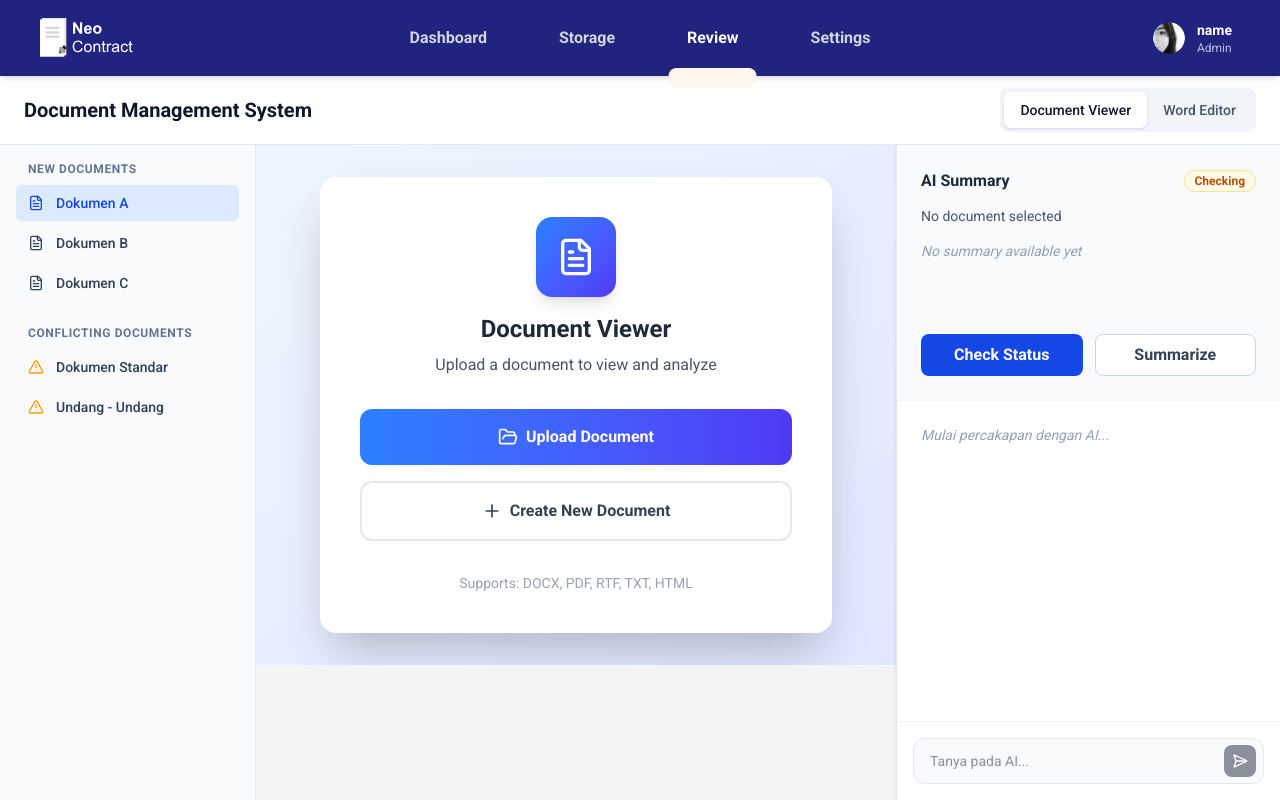
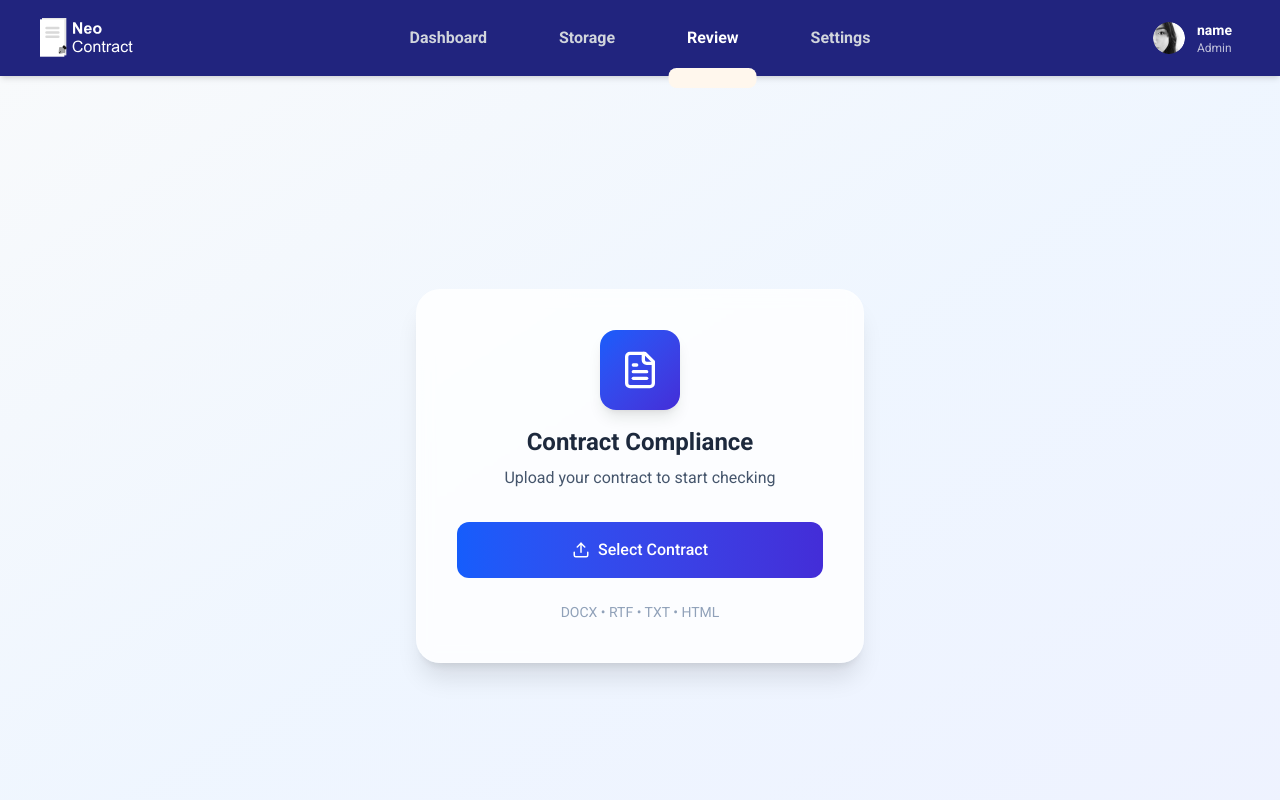
Before and after one commit to taufiqrmadhana/cybergsecurity, a Next.js app in the folder cybergsecurity/: page /pages/review in a window 1280 px wide. Built offline with nearby package versions, Linux system fonts and the light colour scheme; sample sign-in values are in the browser's storage.

Commit message:
fix: chatbot

```diff
--- a/cybergsecurity/package.json
+++ b/cybergsecurity/package.json
@@ -17,6 +17,7 @@
     "file-saver": "^2.0.5",
     "html-docx-js": "^0.3.1",
     "html-to-docx": "^1.8.0",
+    "jwt-decode": "^4.0.0",
     "lucide-react": "^0.544.0",
     "mammoth": "^1.11.0",
     "next": "15.5.4",
--- a/cybergsecurity/src/app/pages/review/page.tsx
+++ b/cybergsecurity/src/app/pages/review/page.tsx
@@ -2,165 +2,253 @@
 
 import { AIAssistantPanel } from '@/app/components/review/AIAssistantPanel'
 import { DocumentListSidebar } from '@/app/components/review/DocumentListSidebar'
-import { EditorPanel } from '@/app/components/review/EditorPanel'
-import WordEditor from '@/app/components/review/WordEditor'
-import { FileProvider, useFileContext } from '@/app/contexts/FileContext'
-import { FileText, FolderOpen, Plus } from 'lucide-react'
-import { useState } from 'react'
+import { FileProvider } from '@/app/contexts/FileContext'
+import { saveAs } from 'file-saver'
+import htmlDocx from 'html-docx-js/dist/html-docx'
+import { AlertTriangle, Check, FileText, Loader2, Save, Upload } from 'lucide-react'
+import * as mammoth from 'mammoth'
+import { useEffect, useRef, useState } from 'react'
 
 type Message = { sender: 'user' | 'ai'; text: string }
 type Status = 'Conflict' | 'Approved' | 'Checking'
 
-const ViewerLandingScreen = () => {
-  const { createNewFile, triggerFileInput, isLoading } = useFileContext()
+const OnboardingScreen = ({ onFileSelect }: { onFileSelect: (file: File) => void }) => {
   return (
-    <div className="flex-1 overflow-y-auto bg-gradient-to-br from-blue-50 to-indigo-100 flex items-center justify-center p-8">
-      <div className="bg-white rounded-2xl shadow-2xl p-10 max-w-lg w-full">
+    <div className="flex-1 h-full flex items-center justify-center p-4 sm:p-8 bg-gradient-to-br from-slate-50 via-blue-50 to-indigo-50">
+      <div className="bg-white/80 backdrop-blur-sm rounded-3xl shadow-xl border border-white/20 p-6 sm:p-10 max-w-md w-full">
         <div className="text-center mb-8">
-          <div className="w-20 h-20 bg-gradient-to-br from-blue-500 to-indigo-600 rounded-2xl flex items-center justify-center mx-auto mb-4 shadow-lg">
-            <FileText size={40} className="text-white" />
+          <div className="w-16 h-16 sm:w-20 sm:h-20 bg-gradient-to-br from-blue-600 to-indigo-700 rounded-2xl flex items-center justify-center mx-auto mb-4 shadow-lg">
+            <FileText size={32} className="text-white sm:w-10 sm:h-10" />
           </div>
-          <h1 className="text-2xl font-bold text-gray-800 mb-2">Document Viewer</h1>
-          <p className="text-gray-600">Upload a document to view and analyze</p>
+          <h1 className="text-xl sm:text-2xl font-bold text-slate-800 mb-2">Contract Compliance</h1>
+          <p className="text-slate-600 text-sm sm:text-base">Upload your contract to start checking</p>
         </div>
-        <div className="space-y-4">
+        <div className="space-y-3">
+          <input
+            type="file"
+            id="fileInput"
+            className="hidden"
+            accept=".pdf,.doc,.docx,.txt,.html,.htm,.rtf"
+            onChange={(e) => {
+              const file = e.target.files?.[0]
+              if (file) onFileSelect(file)
+            }}
+          />
           <button
-            onClick={triggerFileInput}
-            disabled={isLoading}
-            className="w-full bg-gradient-to-r from-blue-500 to-indigo-600 text-white py-4 rounded-xl font-semibold hover:shadow-lg transform hover:-translate-y-0.5 transition-all duration-200 flex items-center justify-center disabled:opacity-50"
+            onClick={() => document.getElementById('fileInput')?.click()}
+            className="w-full bg-gradient-to-r from-blue-600 to-indigo-700 text-white py-3 sm:py-4 rounded-xl font-medium hover:shadow-lg hover:scale-[1.02] transition-all duration-300 flex items-center justify-center text-sm sm:text-base"
           >
-            <FolderOpen size={20} className="mr-2" />
-            {isLoading ? 'Loading...' : 'Upload Document'}
-          </button>
-          <button
-            onClick={createNewFile}
-            className="w-full bg-white border-2 border-gray-200 text-gray-700 py-4 rounded-xl font-semibold hover:border-blue-400 hover:shadow-md transform hover:-translate-y-0.5 transition-all duration-200 flex items-center justify-center"
-          >
-            <Plus size={20} className="mr-2" />
-            Create New Document
+            <Upload size={18} className="mr-2" />
+            Select Contract
           </button>
         </div>
-        <div className="mt-8 text-center text-sm text-gray-400">Supports: DOCX, PDF, RTF, TXT, HTML</div>
-      </div>
-      {isLoading && (
-        <div className="fixed inset-0 bg-black bg-opacity-50 flex items-center justify-center z-50">
-          <div className="bg-white rounded-xl p-6 shadow-2xl">
-            <div className="flex items-center space-x-3">
-              <div className="animate-spin rounded-full h-8 w-8 border-b-2 border-blue-600"></div>
-              <span className="text-gray-700 font-medium">Processing document...</span>
+        <div className="mt-6 text-center text-xs sm:text-sm text-slate-400">DOCX • RTF • TXT • HTML</div>
       </div>
     </div>
+  )
+}
+
+const WordEditor = ({ initialContent, fileName }: { initialContent: string; fileName: string }) => {
+  const [content, setContent] = useState(initialContent || '')
+  const [isSaved, setIsSaved] = useState(true)
+  const editorRef = useRef<HTMLDivElement>(null)
+
+  useEffect(() => {
+    if (editorRef.current && initialContent) {
+      editorRef.current.innerHTML = initialContent
+    }
+  }, [initialContent])
+
+  const handleInput = () => {
+    if (!editorRef.current) return
+    setContent(editorRef.current.innerHTML)
+    setIsSaved(false)
+  }
+
+  const handleSaveDocs = () => {
+    const html = `<!DOCTYPE html><html><body>${content}</body></html>`
+    const blob = htmlDocx.asBlob(html)
+    saveAs(blob, `${fileName.replace(/\.[^/.]+$/, '')}_edited.docx`)
+    setIsSaved(true)
+  }
+
+  return (
+    <div className="h-full flex flex-col bg-gray-50">
+      <div className="flex items-center justify-between bg-white px-4 py-2 border-b">
+        <span className="text-sm text-gray-600">{fileName}</span>
+        {!isSaved && <span className="text-xs text-yellow-600">Unsaved</span>}
+        <button onClick={handleSaveDocs} className="flex items-center text-blue-600 text-sm">
+          <Save size={16} className="mr-1" /> Save
+        </button>
       </div>
-      )}
+      <div className="flex-1 overflow-auto p-6">
+        <div
+          ref={editorRef}
+          contentEditable
+          onInput={handleInput}
+          className="min-h-[600px] bg-white shadow rounded-lg p-6 outline-none"
+        />
+      </div>
     </div>
   )
 }
 
 const MainContent = () => {
   const [currentView, setCurrentView] = useState<'viewer' | 'editor'>('viewer')
-  const { currentFile } = useFileContext()
   const [llmResponse, setLlmResponse] = useState('')
   const [chatMessages, setChatMessages] = useState<Message[]>([])
   const [status, setStatus] = useState<Status>('Checking')
   const [isAiTyping, setIsAiTyping] = useState(false)
   const [isSummarizing, setIsSummarizing] = useState(false)
-  const [sessionId] = useState(() => `session_${Date.now()}`)
+  const [selectedFile, setSelectedFile] = useState<File | null>(null)
+  const [fileContent, setFileContent] = useState<string>('')
+
   const API_BASE_URL = 'http://localhost:8000'
 
-  const handleSendMessage = async (message: string) => {
-    setChatMessages(p => [...p, { sender: 'user', text: message }])
-    setIsAiTyping(true)
-    try {
-      const r = await fetch(`${API_BASE_URL}/chatbot/chat/stream`, {
-        method: 'POST',
-        mode: 'cors',
-        headers: { 'Content-Type': 'application/json' },
-        body: JSON.stringify({ session_id: sessionId, message })
-      })
-      if (!r.ok || !r.body) throw new Error('stream error')
-      const reader = r.body.getReader()
-      const decoder = new TextDecoder()
-      let aiText = ''
-      while (true) {
-        const { done, value } = await reader.read()
-        if (done) break
-        const chunk = decoder.decode(value, { stream: true })
-        aiText += chunk
-        setChatMessages(prev => {
-          const updated = [...prev]
-          const last = updated[updated.length - 1]
-          if (last && last.sender === 'ai') updated[updated.length - 1] = { sender: 'ai', text: aiText }
-          else updated.push({ sender: 'ai', text: aiText })
-          return updated
-        })
-      }
-    } catch {
-      setChatMessages(p => [...p, { sender: 'ai', text: '⚠️ Error saat streaming' }])
-    }
-    setIsAiTyping(false)
+  const getAuthHeaders = () => {
+    const token = localStorage.getItem('access_token')
+    return token ? { Authorization: `Bearer ${token}` } : {}
   }
 
-  const handleSummarize = async (query: string) => {
+  const processDocxContent = (html: string) => {
+    let processed = html
+    processed = processed.replace(/<p[^>]*>/gi, '<p>')
+    processed = processed.replace(/<span[^>]*>/gi, '<span>')
+    processed = processed.replace(/<o:p\s*\/?>|<\/o:p>/gi, '')
+    if (!processed.includes('<p>') && !processed.includes('<br>')) {
+      processed = processed.split('\n').map(line => `<p>${line || '<br>'}</p>`).join('')
+    }
+    return processed
+  }
+
+  const handleFileSelect = async (file: File) => {
+    setSelectedFile(file)
+    let htmlContent = ''
+    if (file.name.endsWith('.docx')) {
+      const arrayBuffer = await file.arrayBuffer()
+      const result = await mammoth.convertToHtml({ arrayBuffer })
+      htmlContent = processDocxContent(result.value)
+    } else if (file.name.endsWith('.txt')) {
+      const text = await file.text()
+      htmlContent = text.split('\n').map(line => `<p>${line || '<br>'}</p>`).join('')
+    } else if (file.name.endsWith('.html') || file.name.endsWith('.htm')) {
+      const rawHtml = await file.text()
+      const bodyMatch = rawHtml.match(/<body[^>]*>([\s\S]*?)<\/body>/i)
+      htmlContent = bodyMatch ? bodyMatch[1] : rawHtml
+    } else if (file.name.endsWith('.rtf')) {
+      const text = await file.text()
+      htmlContent = text
+        .replace(/\\par/g, '</p><p>')
+        .replace(/\\b\s/g, '<b>')
+        .replace(/\\b0\s/g, '</b>')
+        .replace(/\\i\s/g, '<i>')
+        .replace(/\\i0\s/g, '</i>')
+        .replace(/\\ul\s/g, '<u>')
+        .replace(/\\ulnone\s/g, '</u>')
+        .replace(/\{[^}]*\}/g, '')
+        .replace(/\\/g, '')
+      htmlContent = `<p>${htmlContent}</p>`
+    } else {
+      htmlContent = '📄 Preview not supported.'
+    }
+    setFileContent(htmlContent)
+  }
+
+  const handleUploadAndCheck = async () => {
+    if (!selectedFile) return
+    setStatus('Checking')
     setIsSummarizing(true)
     try {
-      const r = await fetch(`${API_BASE_URL}/chatbot/summarize`, {
+      const formData = new FormData()
+      formData.append('title', selectedFile.name.replace(/\.[^/.]+$/, ''))
+      formData.append('description', `Legal compliance analysis for ${selectedFile.name}`)
+      formData.append('jenis_kontrak', 'LAYANAN_TEKNOLOGI_INFORMASI')
+      formData.append('file', selectedFile)
+      const r = await fetch(`${API_BASE_URL}/api/compliance/upload-and-evaluate`, {
         method: 'POST',
-        headers: { 'Content-Type': 'application/json' },
-        body: JSON.stringify({ session_id: sessionId, query })
+        headers: getAuthHeaders(),
+        body: formData
       })
-      if (r.ok) {
-        const d = await r.json()
-        setLlmResponse(d.response)
-      }
+      if (!r.ok) throw new Error(`HTTP ${r.status}`)
+      const data = await r.json()
+      const isCompliant = data.status === 'comply'
+      setStatus(isCompliant ? 'Approved' : 'Conflict')
+      setLlmResponse(data.summary)
+      const statusIcon = isCompliant ? '✅' : '⚠️'
+      const statusText = isCompliant ? 'COMPLIANT' : 'ISSUES FOUND'
+      setChatMessages(p => [...p, { sender: 'ai', text: `${statusIcon} Analysis Complete\n\nStatus: ${statusText}\nSummary: ${data.summary}` }])
     } catch {
-      const fallback = 'Ringkasan gagal diambil.'
-      setLlmResponse(fallback)
+      setStatus('Conflict')
+      setLlmResponse('Analysis failed')
+      setChatMessages(p => [...p, { sender: 'ai', text: '⚠️ Analysis failed. Please try again.' }])
     }
     setIsSummarizing(false)
   }
 
-  const handleCheckStatus = async () => {
-    setStatus('Checking')
-    setIsSummarizing(true)
-    try {
-      const r = await fetch(`${API_BASE_URL}/api/compliance/evaluate`, {
-        method: 'POST',
-        headers: { 'Content-Type': 'application/json' },
-        body: JSON.stringify({ file_url: 'https://storage.googleapis.com/bucket/contract.pdf' })
-      })
-      if (!r.ok) throw new Error()
-      const d = await r.json()
-      setStatus(d.status === 'comply' ? 'Approved' : 'Conflict')
-      setLlmResponse(d.summary)
-      setChatMessages(p => [...p, { sender: 'ai', text: `Compliance result: ${d.summary}` }])
-    } catch {
-      setStatus('Conflict')
-      setChatMessages(p => [...p, { sender: 'ai', text: '⚠️ Error saat compliance check' }])
+  const getStatusIcon = () => {
+    switch (status) {
+      case 'Approved': return <Check size={16} className="text-emerald-600" />
+      case 'Conflict': return <AlertTriangle size={16} className="text-amber-600" />
+      default: return <Loader2 size={16} className="text-blue-600 animate-spin" />
     }
-    setIsSummarizing(false)
+  }
+
+  const getStatusColor = () => {
+    switch (status) {
+      case 'Approved': return 'bg-emerald-50 text-emerald-700 border-emerald-200'
+      case 'Conflict': return 'bg-amber-50 text-amber-700 border-amber-200'
+      default: return 'bg-blue-50 text-blue-700 border-blue-200'
+    }
+  }
+
+  if (!selectedFile) {
+    return <OnboardingScreen onFileSelect={handleFileSelect} />
   }
 
   return (
-    <div className="flex-1 flex flex-col overflow-hidden">
-      <div className="bg-white border-b border-slate-200 px-6 py-3 flex-shrink-0">
-        <div className="flex items-center justify-between">
-          <h1 className="text-xl font-bold text-slate-900">Document Management System</h1>
+    <div className="flex-1 flex flex-col overflow-hidden h-full">
+      <div className="bg-white border-b border-slate-200 px-4 sm:px-6 py-3 flex-shrink-0 flex items-center justify-between">
+        <div className="flex items-center space-x-3">
+          <h1 className="text-lg sm:text-xl font-bold text-slate-900">Compliance Checker</h1>
+          <div className={`text-xs px-3 py-1 rounded-full border ${getStatusColor()} flex items-center space-x-1`}>
+            {getStatusIcon()}
+            <span>{selectedFile.name.length > 20 ? selectedFile.name.substring(0, 20) + '...' : selectedFile.name}</span>
+          </div>
+        </div>
+        <div className="flex items-center space-x-3">
+          <button
+            onClick={handleUploadAndCheck}
+            disabled={isSummarizing}
+            className="bg-gradient-to-r from-emerald-600 to-teal-700 text-white px-4 sm:px-6 py-2 rounded-lg font-medium hover:shadow-lg hover:scale-[1.02] transition-all duration-300 disabled:opacity-50 flex items-center text-sm"
+          >
+            {isSummarizing ? (
+              <>
+                <Loader2 size={14} className="mr-2 animate-spin" />
+                Analyzing...
+              </>
+            ) : (
+              <>
+                <Check size={14} className="mr-2" />
+                Check Compliance
+              </>
+            )}
+          </button>
           <div className="flex bg-slate-100 rounded-lg p-1">
             <button
               onClick={() => setCurrentView('viewer')}
-              className={`px-4 py-2 rounded-md text-sm font-medium transition-colors ${
+              className={`px-3 sm:px-4 py-2 rounded-md text-xs sm:text-sm font-medium ${
                 currentView === 'viewer' ? 'bg-white text-slate-900 shadow-sm' : 'text-slate-600 hover:text-slate-900'
               }`}
             >
-              Document Viewer
+              Viewer
             </button>
             <button
               onClick={() => setCurrentView('editor')}
-              className={`px-4 py-2 rounded-md text-sm font-medium transition-colors ${
+              className={`px-3 sm:px-4 py-2 rounded-md text-xs sm:text-sm font-medium ${
                 currentView === 'editor' ? 'bg-white text-slate-900 shadow-sm' : 'text-slate-600 hover:text-slate-900'
               }`}
             >
-              Word Editor
+              Editor
             </button>
           </div>
         </div>
@@ -168,36 +256,44 @@ const MainContent = () => {
       <div className="flex-1 flex overflow-hidden">
         {currentView === 'viewer' ? (
           <>
+            <div className="hidden lg:block">
               <DocumentListSidebar />
+            </div>
             <div className="flex-1 flex flex-col overflow-hidden">
-              <div className="flex-1 overflow-y-auto">{currentFile ? <EditorPanel /> : <ViewerLandingScreen />}</div>
+              <div className="p-6 whitespace-pre-wrap text-slate-700 overflow-y-auto">
+                <div dangerouslySetInnerHTML={{ __html: fileContent }} />
               </div>
+            </div>
+            <div className="w-full sm:w-80 lg:w-96">
               <AIAssistantPanel
                 llmResponse={llmResponse}
                 chatMessages={chatMessages}
                 status={status}
                 isAiTyping={isAiTyping}
                 isSummarizing={isSummarizing}
-              onSendMessage={handleSendMessage}
-              onCheckStatus={handleCheckStatus}
-              onSummarize={handleSummarize}
+                onSendMessage={() => {}}
+                onCheckStatus={handleUploadAndCheck}
+                onSummarize={handleUploadAndCheck}
               />
+            </div>
           </>
         ) : (
           <>
             <div className="flex-1 overflow-hidden overflow-y-auto">
-              <WordEditor />
+              <WordEditor initialContent={fileContent} fileName={selectedFile.name} />
             </div>
+            <div className="w-full sm:w-80 lg:w-96">
               <AIAssistantPanel
                 llmResponse={llmResponse}
                 chatMessages={chatMessages}
                 status={status}
                 isAiTyping={isAiTyping}
                 isSummarizing={isSummarizing}
-              onSendMessage={handleSendMessage}
-              onCheckStatus={handleCheckStatus}
-              onSummarize={handleSummarize}
+                onSendMessage={() => {}}
+                onCheckStatus={handleUploadAndCheck}
+                onSummarize={handleUploadAndCheck}
               />
+            </div>
           </>
         )}
       </div>
@@ -208,7 +304,7 @@ const MainContent = () => {
 export default function ReviewPage() {
   return (
     <FileProvider>
-      <div className="flex h-full overflow-hidden">
+      <div className="flex h-screen overflow-hidden bg-slate-50">
         <MainContent />
       </div>
     </FileProvider>
```
Also changed, not shown: 1 other file (tests, documents, lock files or other folders). Lines whose indentation alone changed are shown as unchanged.
